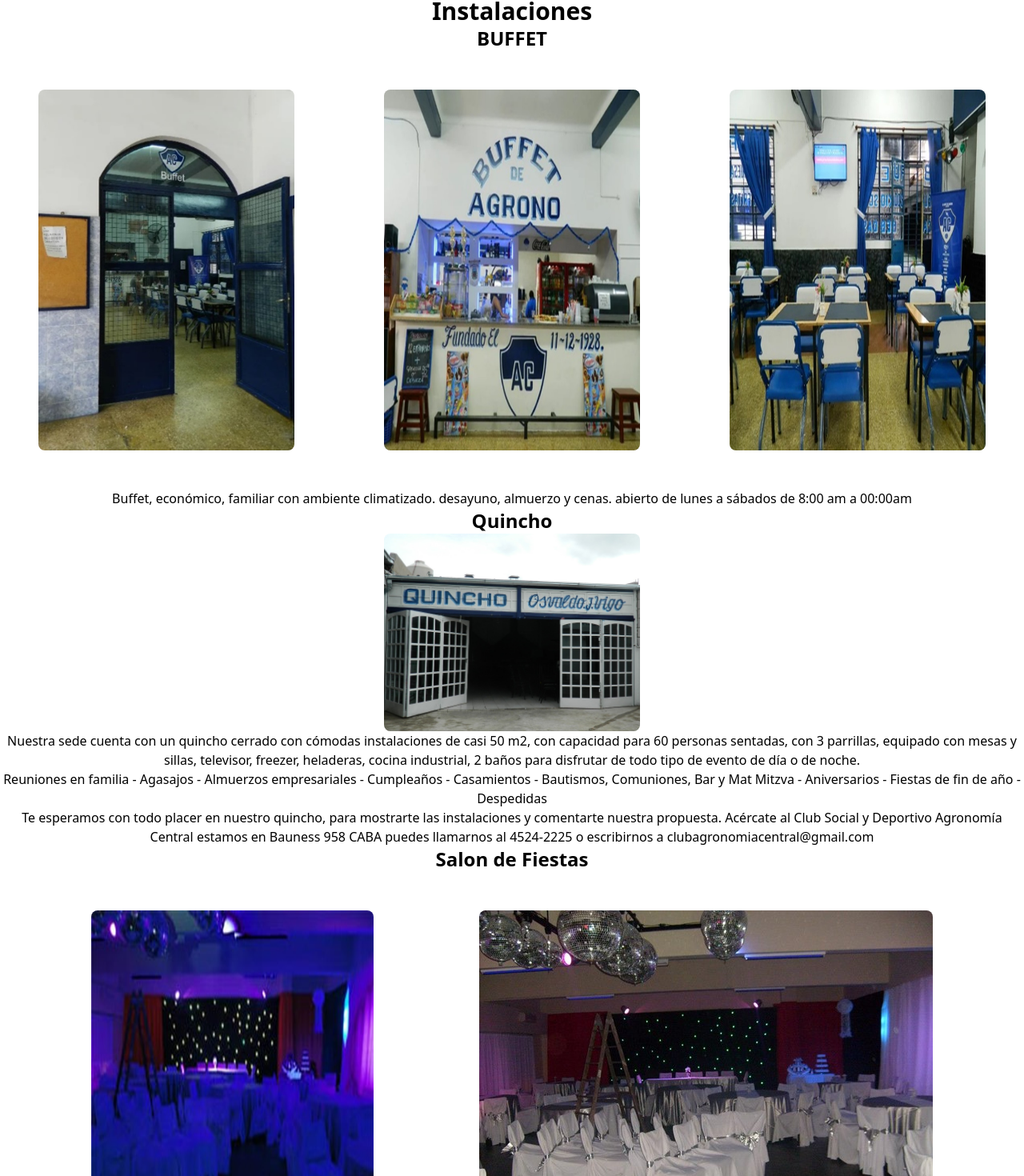
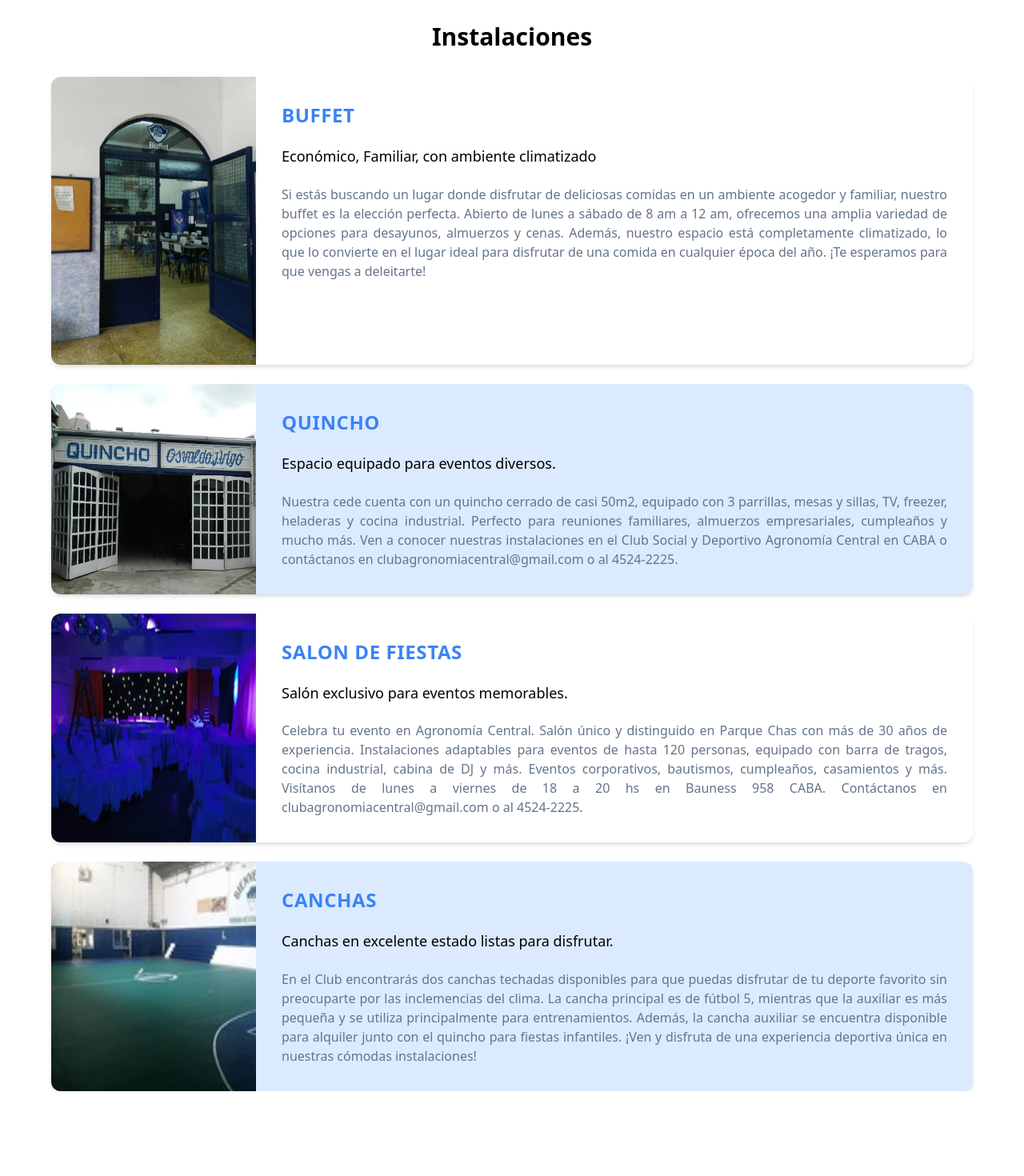
Before and after one commit to TecGato/Club-Agronomia-Central, a Next.js app in the folder frontend/: page /club/instalaciones in a window 1280 px wide. Shown: the part 60-1530 px from the top of the page at 80% size. After the commit the page ends 1424 px from the top, so only its background shows below. Built offline with nearby package versions, Linux system fonts and the light colour scheme.

Commit message:
styles added to the installation page

```diff
--- a/frontend/src/pages/club/instalaciones/index.js
+++ b/frontend/src/pages/club/instalaciones/index.js
@@ -1,73 +1,139 @@
-import React from 'react'
-import Image from 'next/image'
-import Entrada from '../../../../public/instalaciones-img/Imagen1.jpg'
-import Cocina from '../../../../public/instalaciones-img/Imagen2.jpg'
-import Mesas from '../../../../public/instalaciones-img/Imagen3.jpg'
-import Quincho from '../../../../public/instalaciones-img/Imagen4.jpg'
-import Salon from '../../../../public/instalaciones-img/Imagen5.jpg'
-import Salon2 from '../../../../public/instalaciones-img/Imagen6.jpg'
-import Cancha from '../../../../public/instalaciones-img/Imagen7.jpg'
-import Cancha2 from '../../../../public/instalaciones-img/Imagen8.jpg'
-import { Navbar } from '@/components'
+import React from "react";
+import Image from "next/image";
+import Entrada from "../../../../public/instalaciones-img/Imagen1.jpg";
+// import Cocina from "../../../../public/instalaciones-img/Imagen2.jpg";
+// import Mesas from "../../../../public/instalaciones-img/Imagen3.jpg";
+import Quincho from "../../../../public/instalaciones-img/Imagen4.jpg";
+import Salon from "../../../../public/instalaciones-img/Imagen5.jpg";
+import Salon2 from "../../../../public/instalaciones-img/Imagen6.jpg";
+import Cancha from "../../../../public/instalaciones-img/Imagen7.jpg";
+// import Cancha2 from "../../../../public/instalaciones-img/Imagen8.jpg";
+import { Navbar } from "@/components";
 export default function Instalations() {
   return (
     <>
       <Navbar />
-      <div className='flex-col '>
-      <h1 className='text-center text-3xl font-bold '>Instalaciones</h1>
-      <div>
-        <h2 className='text-center text-2xl font-bold'>BUFFET</h2>
-        <div className='flex justify-between m-12 '>
-        <Image src={Entrada} alt='entrada' className='rounded-lg max-w-xs' />
-        <Image src={Cocina} alt='cocina' className='rounded-lg max-w-xs' />
-        <Image src={Mesas} alt='mesas' className='rounded-lg max-w-xs' />
+      <div className="my-8">
+        <h1 className="text-center text-3xl font-bold ">Instalaciones</h1>
+      </div>
+      {/* ---------------------- BUFFET ----------------------- */}
+      <div className="max-w-md  mx-auto bg-white rounded-xl shadow-md overflow-hidden lg:max-w-6xl">
+        <div className="lg:flex">
+          <div className="lg:shrink-0">
+            <Image
+              className="h-full lg:w-64"
+              src={Entrada}
+              alt="Modern building architecture"
+            />
+          </div>
+          <div className="p-8">
+            <div className=" text-center tracking-wide text-2xl text-blue-500 font-semibold lg:text-left">
+              BUFFET
+            </div>
+            <p className="block mt-6 text-lg leading-tight font-medium text-black">
+              Económico, Familiar, con ambiente climatizado
+            </p>
+            <p className="mt-6 text-slate-500 text-justify">
+              Si estás buscando un lugar donde disfrutar de deliciosas comidas
+              en un ambiente acogedor y familiar, nuestro buffet es la elección
+              perfecta. Abierto de lunes a sábado de 8 am a 12 am, ofrecemos una
+              amplia variedad de opciones para desayunos, almuerzos y cenas.
+              Además, nuestro espacio está completamente climatizado, lo que lo
+              convierte en el lugar ideal para disfrutar de una comida en
+              cualquier época del año. ¡Te esperamos para que vengas a
+              deleitarte!
+            </p>
+          </div>
         </div>
-        <p className='text-center'>
-        Buffet, económico, familiar con ambiente climatizado.
-        desayuno, almuerzo y cenas.
-        abierto de lunes a sábados de 8:00 am a 00:00am
-        </p>
       </div>
-      <div>
-        <h2 className='text-center text-2xl font-bold'>Quincho</h2>
-        <div className='flex justify-center'>
-        <Image src={Quincho} alt='entrada' className=' rounded-lg max-w-xs ' />
+      {/* ---------------------- QUINCHO ----------------------- */}
+      <div className="mt-6 max-w-md  mx-auto bg-blue-100 rounded-xl shadow-md overflow-hidden lg:max-w-6xl">
+        <div className="lg:flex">
+          <div className="lg:shrink-0">
+            <Image
+              className="h-full lg:w-64"
+              src={Quincho}
+              alt="Modern building architecture"
+            />
+          </div>
+          <div className="p-8">
+            <div className=" text-center tracking-wide text-2xl text-blue-500 font-semibold lg:text-left">
+              QUINCHO
+            </div>
+            <p className="block mt-6 text-lg leading-tight font-medium text-black">
+              Espacio equipado para eventos diversos.
+            </p>
+            <p className="mt-6 text-slate-500 text-justify">
+              Nuestra cede cuenta con un quincho cerrado de casi 50m2, equipado
+              con 3 parrillas, mesas y sillas, TV, freezer, heladeras y cocina
+              industrial. Perfecto para reuniones familiares, almuerzos
+              empresariales, cumpleaños y mucho más. Ven a conocer nuestras
+              instalaciones en el Club Social y Deportivo Agronomía Central en
+              CABA o contáctanos en clubagronomiacentral@gmail.com o al
+              4524-2225.
+            </p>
+          </div>
         </div>
-        <p className='text-center'>
-        Nuestra sede cuenta con un quincho cerrado con cómodas instalaciones de casi 50 m2, con capacidad para 60 personas sentadas,
-        con 3 parrillas, equipado con mesas y sillas, televisor, freezer, heladeras, cocina industrial, 2 baños para disfrutar de todo
-        tipo de evento de día o de noche.
-        </p>
-        <p className='text-center'>
-        Reuniones en familia - Agasajos - Almuerzos empresariales - Cumpleaños - Casamientos - Bautismos, Comuniones, Bar y Mat Mitzva - Aniversarios - Fiestas de fin de año - Despedidas
-        </p>
-        <p className='text-center'>
-        Te esperamos con todo placer en nuestro quincho, para mostrarte las instalaciones y comentarte nuestra propuesta. Acércate al Club Social y Deportivo Agronomía Central estamos en Bauness 958 CABA puedes llamarnos al 4524-2225 o escribirnos  a clubagronomiacentral@gmail.com
-        </p>
       </div>
-      <div>
-        <h2 className='text-center text-2xl font-bold'>Salon de Fiestas</h2>
-        <div className='flex justify-around m-12 '>
-        <Image src={Salon} alt='salon' className='rounded-lg ' />
-        <Image src={Salon2} alt='salon' className='rounded-lg ' />
+      {/* ---------------------- SALON DE FIESTAS ----------------------- */}
+      <div className="mt-6 max-w-md  mx-auto bg-white rounded-xl shadow-md overflow-hidden lg:max-w-6xl">
+        <div className="lg:flex">
+          <div className="lg:shrink-0">
+            <Image
+              className="h-full w-full lg:w-64"
+              src={Salon}
+              alt="Modern building architecture"
+            />
+          </div>
+          <div className="p-8">
+            <div className=" text-center tracking-wide text-2xl text-blue-500 font-semibold lg:text-left">
+              SALON DE FIESTAS
+            </div>
+            <p className="block mt-6 text-lg leading-tight font-medium text-black">
+              Salón exclusivo para eventos memorables.
+            </p>
+            <p className="mt-6 text-slate-500 text-justify">
+              Celebra tu evento en Agronomía Central. Salón único y distinguido
+              en Parque Chas con más de 30 años de experiencia. Instalaciones
+              adaptables para eventos de hasta 120 personas, equipado con barra
+              de tragos, cocina industrial, cabina de DJ y más. Eventos
+              corporativos, bautismos, cumpleaños, casamientos y más. Visítanos
+              de lunes a viernes de 18 a 20 hs en Bauness 958 CABA. Contáctanos
+              en clubagronomiacentral@gmail.com o al 4524-2225.
+            </p>
+          </div>
         </div>
-        <p className='text-center'>
-        Club Agronomía Central un lugar único y distinguido en pleno barrio de Parque Chas.
-        Nuestro salón cuenta con más de 30 años de experiencia ofreciendo calidad y excelencia.
-        Sus cómodas instalaciones de casi 200 m2 que se adaptan, mediante distintas alternativas de equipamiento y decoración, al tipo de evento que usted esté planeando. Ofreciendo una capacidad para 120 personas o 60 personas en la modalidad de medio salón y dispone de acondicionadores de aire que aseguran en todo momento un confortable ambiente. Cuenta con una barra de tragos y está equipado con 2 freezer, heladera, cocina industrial, cabina de disc-jockey, parrilla de luces de colores, mesas y sillas. Para disfrutar de todo tipo de evento de día o de noche.
-        </p>
       </div>
-      <div>
-        <h2 className='text-center text-2xl font-bold'>Canchas</h2>
-        <div className='flex justify-around m-12 '>
-        <Image src={Cancha} alt='cancha' className='rounded-lg' />
-        <Image src={Cancha2} alt='cancha'  />
+      {/* ---------------------- CANCHAS ----------------------- */}
+      <div className="mt-6 max-w-md  mx-auto bg-blue-100 rounded-xl shadow-md overflow-hidden lg:max-w-6xl">
+        <div className="lg:flex">
+          <div className="lg:shrink-0">
+            <Image
+              className="h-full w-full lg:w-64"
+              src={Cancha}
+              alt="Modern building architecture"
+            />
+          </div>
+          <div className="p-8">
+            <div className=" text-center tracking-wide text-2xl text-blue-500 font-semibold lg:text-left">
+              CANCHAS
+            </div>
+            <p className="block mt-6 text-lg leading-tight font-medium text-black">
+              Canchas en excelente estado listas para disfrutar.
+            </p>
+            <p className="mt-6 text-slate-500 text-justify">
+              En el Club encontrarás dos canchas techadas disponibles para que
+              puedas disfrutar de tu deporte favorito sin preocuparte por las
+              inclemencias del clima. La cancha principal es de fútbol 5,
+              mientras que la auxiliar es más pequeña y se utiliza
+              principalmente para entrenamientos. Además, la cancha auxiliar se
+              encuentra disponible para alquiler junto con el quincho para
+              fiestas infantiles. ¡Ven y disfruta de una experiencia deportiva
+              única en nuestras cómodas instalaciones!
+            </p>
+          </div>
         </div>
-        <p className='text-center'>
-        El club con dos canchas una modalidad de futbol 5 y una cancha auxiliar más chica donde se realizan entrenamientos y también está disponible para el alquiler cuando se alquila el quincho para fiestas infantiles. las dos canchas son techadas.
-        </p>
-      </div>
       </div>
     </>
-  )
+  );
 }
```
